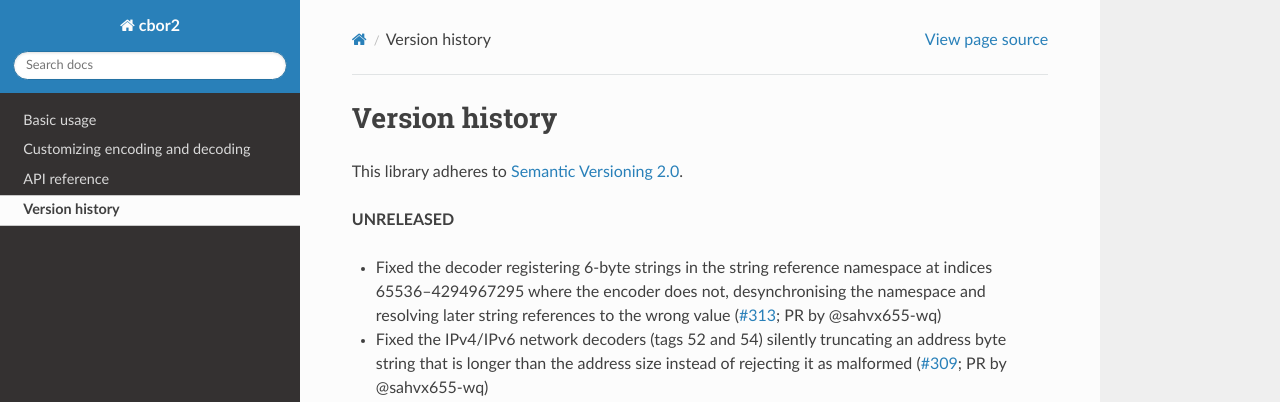
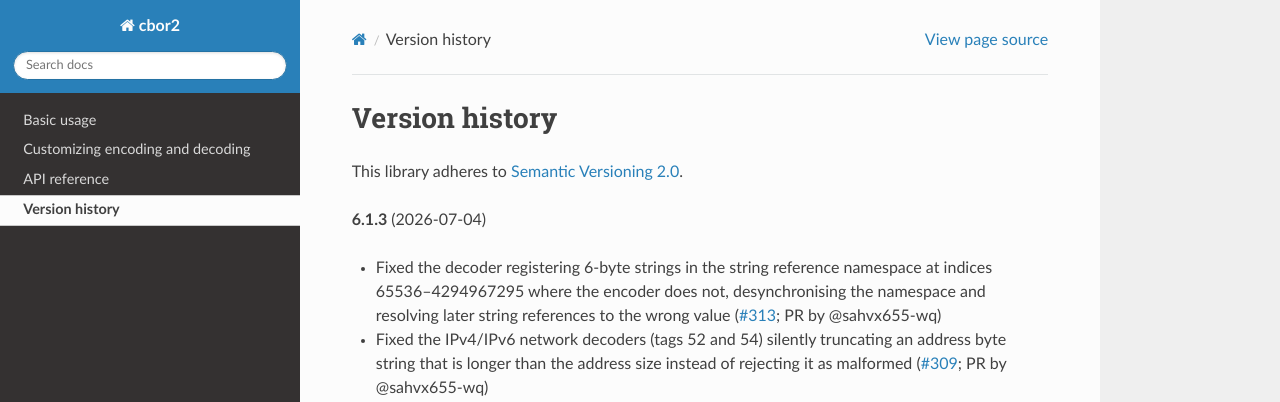
Before and after one commit to agronholm/cbor2, a Sphinx documentation site: the page built from docs/versionhistory.rst, in a window 1280 px wide and 900 px high. Shown: the top 402 px of the window. Built offline with Sphinx 7.4.7 and the Read the Docs theme 3.1.0, drawn with Linux system fonts in a browser that asks for light colours; the version number could not be read and is left out.

Commit message:
Bumped up the version

```diff
--- a/docs/versionhistory.rst
+++ b/docs/versionhistory.rst
@@ -5,7 +5,7 @@ Version history
 
 This library adheres to `Semantic Versioning 2.0 <http://semver.org/>`_.
 
-**UNRELEASED**
+**6.1.3** (2026-07-04)
 
 - Fixed the decoder registering 6-byte strings in the string reference namespace at indices
   65536–4294967295 where the encoder does not, desynchronising the namespace and resolving later
```
